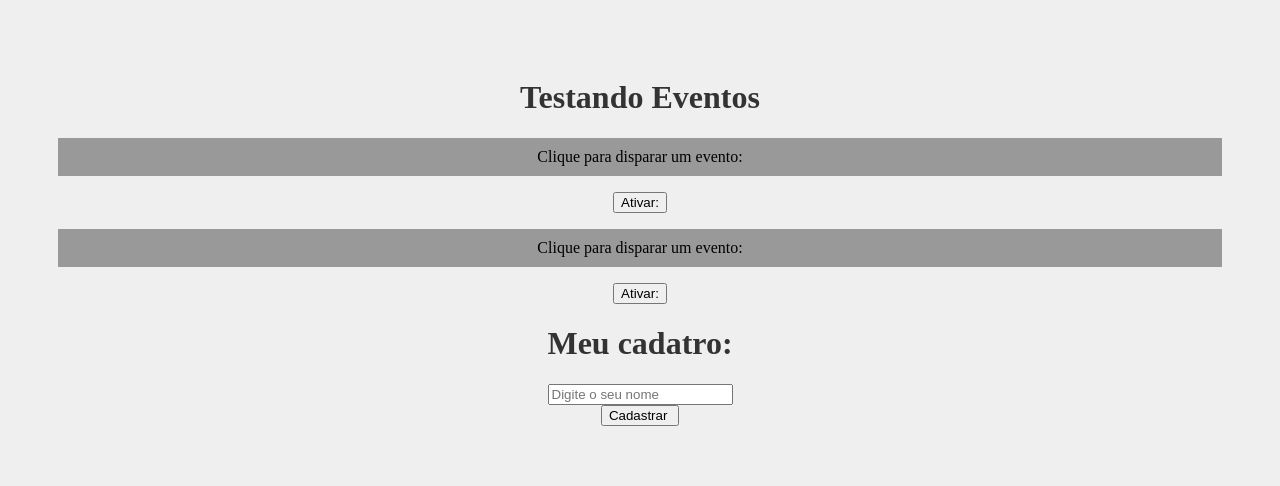
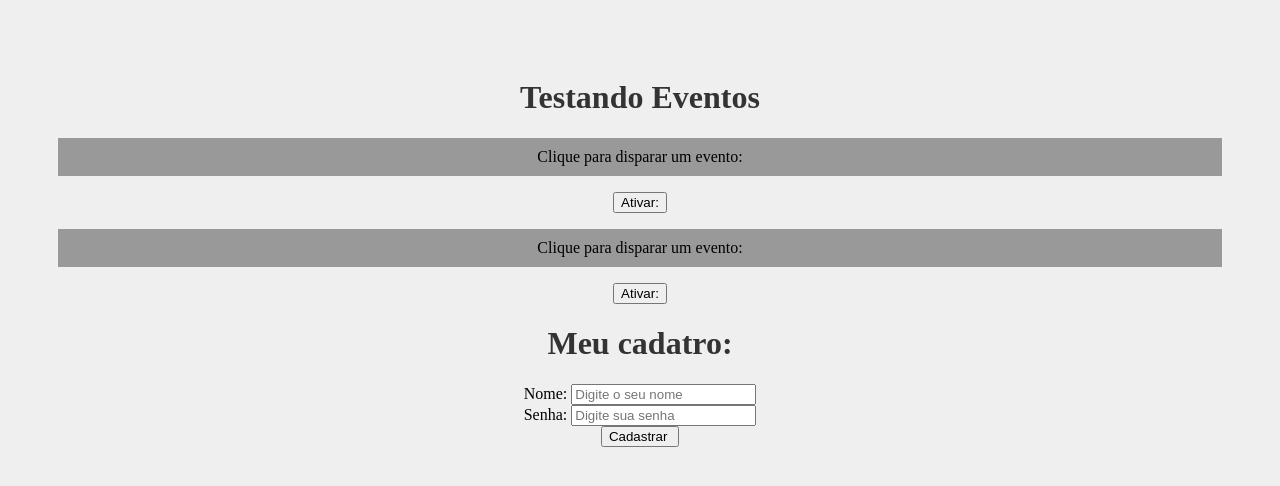
Before and after one commit to willyoliv/react_app_hora_de_codar, a React (Create React App) app: page / in a window 1280 px wide. Shown: the top 486 px of the page. Built offline with nearby package versions, Linux system fonts and the light colour scheme.

Commit message:
Subindo alterações da aula #10

```diff
--- a/src/components/Form.jsx
+++ b/src/components/Form.jsx
@@ -1,15 +1,37 @@
+import { useState } from "react";
+
 function Form() {
   function cadastrarUsuario(e) {
     e.preventDefault();
-    console.log("Cadastrou o usuário!");
+    console.log(`Usuário ${name} foi cadastro com a senha: ${password}`);
   }
+
+  const [name, setName] = useState();
+  const [password, setPassword] = useState();
 
   return (
     <div>
       <h1>Meu cadatro:</h1>
       <form onSubmit={cadastrarUsuario}>
         <div>
-          <input type="text" placeholder="Digite o seu nome" />
+          <label htmlFor="name">Nome: </label>
+          <input
+            type="text"
+            id="name"
+            name="name"
+            placeholder="Digite o seu nome"
+            onChange={(e) => setName(e.target.value)}
+          />
+        </div>
+        <div>
+          <label htmlFor="password">Senha: </label>
+          <input
+            type="password"
+            id="password"
+            name="password"
+            placeholder="Digite sua senha"
+            onChange={(e) => setPassword(e.target.value)}
+          />
         </div>
         <div>
           <input type="submit" value="Cadastrar " />
```
